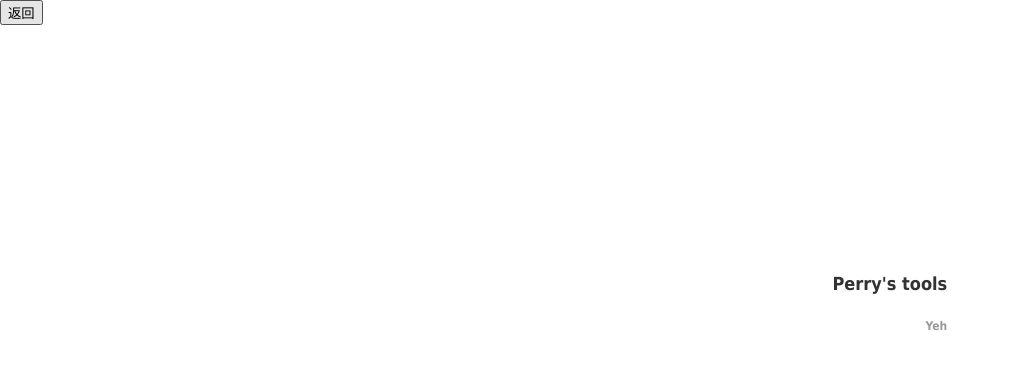
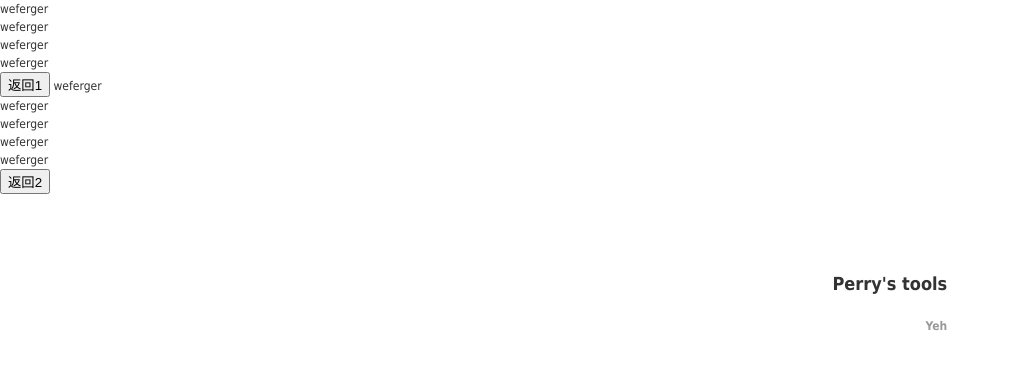
Before and after one commit to yeeh/tool.yeeh.org, a Jekyll site: the page built from index.html, in a window 1280 px wide. Shown: the top 370 px of the page, without its empty margins (0-1010 px from the left). Built offline with Jekyll 4.4.1, drawn with Linux system fonts in a browser that asks for light colours.

Commit message:
Update index.html

```diff
--- a/index.html
+++ b/index.html
@@ -25,4 +25,7 @@ p:nth-child(2) a, a:hover{color: #999;}
 alert('typeof CtripUtil:'+ typeof CtripUtil);
 alert('typeof CtripUtil app_back_to_last_page:'+ typeof CtripUtil.app_back_to_last_page);
 </script>
-<button onclick="CtripUtil.app_back_to_last_page()">返回</button>
+weferger<br>weferger<br>weferger<br>weferger<br>
+<button onclick="CtripUtil.app_back_to_last_page()">返回1</button>
+weferger<br>weferger<br>weferger<br>weferger<br>weferger<br>
+<button onclick="typeof CtripUtil.app_back_to_last_page">返回2</button>
```
